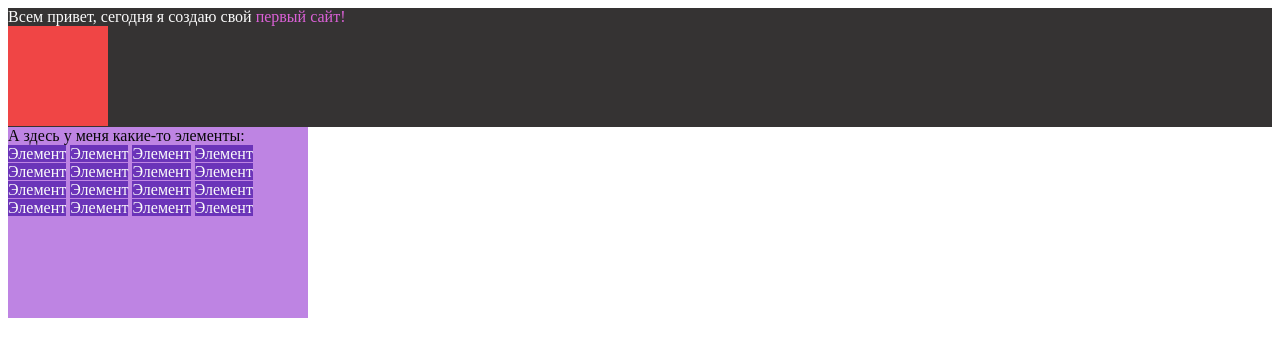
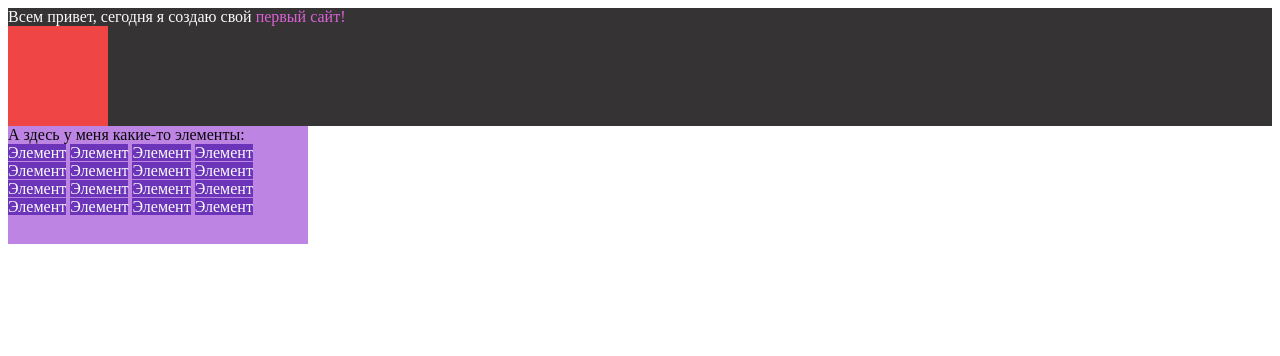
Before and after one commit to Irina-WEB1/homework, a plain HTML site: page intro-4/index.html in a window 1280 px wide. Drawn offline with Linux system fonts and the light colour scheme.

Commit message:
верстка конечный вариант

```diff
--- a/intro-4/index.html
+++ b/intro-4/index.html
@@ -11,7 +11,7 @@
         div {
             background: #353333;
             color: #fbfbfb;
-            height: 119px;
+
         }
 
         span {
@@ -29,30 +29,13 @@
             color: #080808;
             width: 300px;
             height: 100px;
-        }
-
-        .block2 {
-            background:#6b34b9 ;
-            color: #fbfbfb;
-        }
-        .block3 {
-            background: #be84e3;
 
 
         }
-        .block4 {
-            background: #be84e3;
 
-        }
-
-        .block5 {
-            background: #be84e3;
-
-        }
-
-        .block6 {
-            background: #be84e3;
-
+        .block3 {
+            background: #6b34b9;
+            color: #fbfbfb;
         }
     </style>
 </head>
@@ -62,12 +45,28 @@
         <div class="block1"></div>
     </div>
 
-        <div class="block">А здесь у меня какие-то элементы:
-            <div class="block3"><span class="block2">Элемент</span> <span class="block2">Элемент</span> <span class="block2">Элемент</span> <span class="block2">Элемент</span>
-            <div class="block4"><span class="block2">Элемент</span> <span class="block2">Элемент</span> <span class="block2">Элемент</span> <span class="block2">Элемент</span>
-            <div class="block5"><span class="block2">Элемент</span> <span class="block2">Элемент</span> <span class="block2">Элемент</span> <span class="block2">Элемент</span>
-            <div class="block6"><span class="block2">Элемент</span> <span class="block2">Элемент</span> <span class="block2">Элемент</span> <span class="block2">Элемент</span>
+    <div class="block">А здесь у меня какие-то элементы:
+        <div class="block">
+
+            <span class="block3">Элемент</span>
+            <span class="block3">Элемент</span>
+            <span class="block3">Элемент</span>
+            <span class="block3">Элемент</span>
+            <span class="block3">Элемент</span>
+            <span class="block3">Элемент</span>
+            <span class="block3">Элемент</span>
+            <span class="block3">Элемент</span>
+            <span class="block3">Элемент</span>
+            <span class="block3">Элемент</span>
+            <span class="block3">Элемент</span>
+            <span class="block3">Элемент</span>
+            <span class="block3">Элемент</span>
+            <span class="block3">Элемент</span>
+            <span class="block3">Элемент</span>
+            <span class="block3">Элемент</span>
+
         </div>
+    </div>
 
 </body>
 
```
